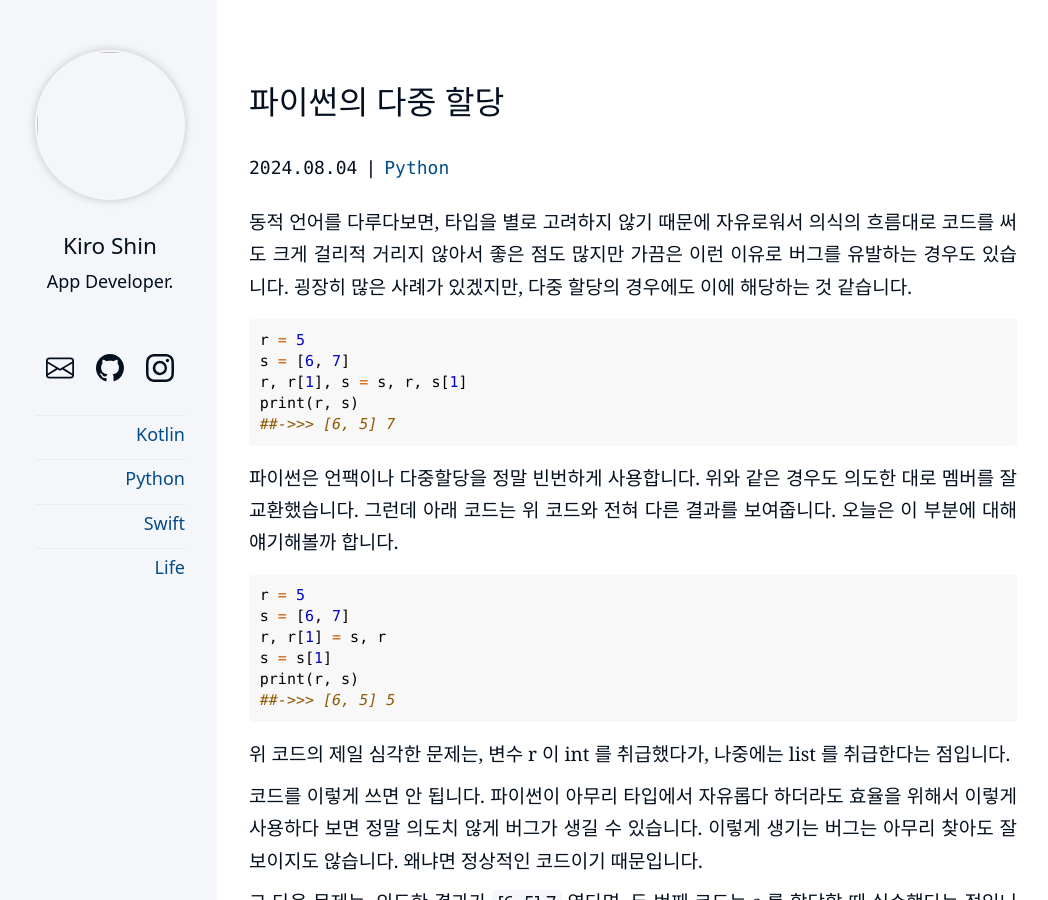
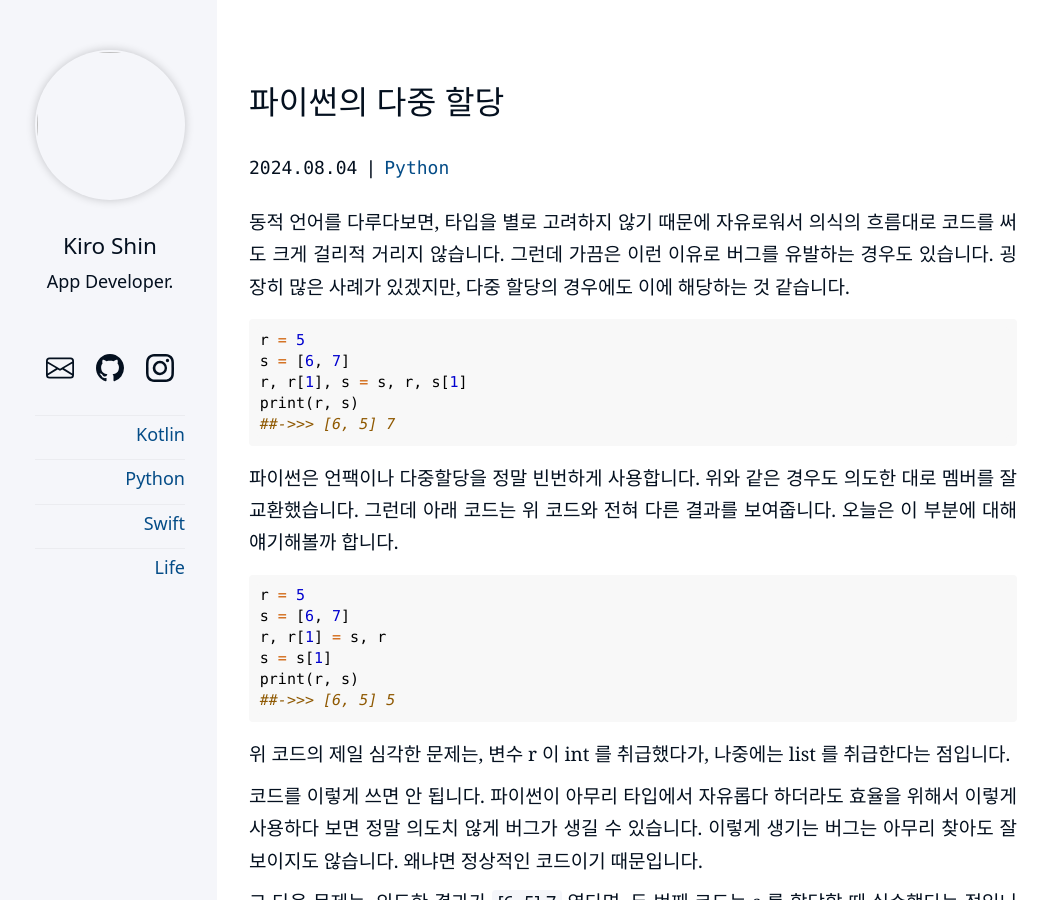
Before and after one commit to kiroshin/kiroshin.github.io, a Jekyll site: the page built from _posts/2024-08-04-multiple-assignment.md, in a window 1280 px wide and 900 px high. Shown: the whole window, without its empty margins (103-1151 px from the left). Built offline with Jekyll 4.4.1, drawn with Linux system fonts in a browser that asks for light colours.

Commit message:
Update 2024-08-04-multiple-assignment.md

````diff
--- a/_posts/2024-08-04-multiple-assignment.md
+++ b/_posts/2024-08-04-multiple-assignment.md
@@ -7,7 +7,7 @@ teaser:
 brief: 파이썬은 언팩이나 다중할당을 정말 빈번하게 사용합니다. 그런데 정확하게 이해하지 않고 사용하면 의도치 않은 결과가 나올 수 있습니다. 이번에는 타입 혼용과 다중할당 시 실수하게 되는 사례를 살펴보겠습니다.
 ---
 
-동적 언어를 다루다보면, 타입을 별로 고려하지 않기 때문에 자유로워서 의식의 흐름대로 코드를 써도 크게 걸리적 거리지 않아서 좋은 점도 많지만 가끔은 이런 이유로 버그를 유발하는 경우도 있습니다. 굉장히 많은 사례가 있겠지만, 다중 할당의 경우에도 이에 해당하는 것 같습니다.
+동적 언어를 다루다보면, 타입을 별로 고려하지 않기 때문에 자유로워서 의식의 흐름대로 코드를 써도 크게 걸리적 거리지 않습니다. 그런데 가끔은 이런 이유로 버그를 유발하는 경우도 있습니다. 굉장히 많은 사례가 있겠지만, 다중 할당의 경우에도 이에 해당하는 것 같습니다.
 
 ```python
 r = 5
````
